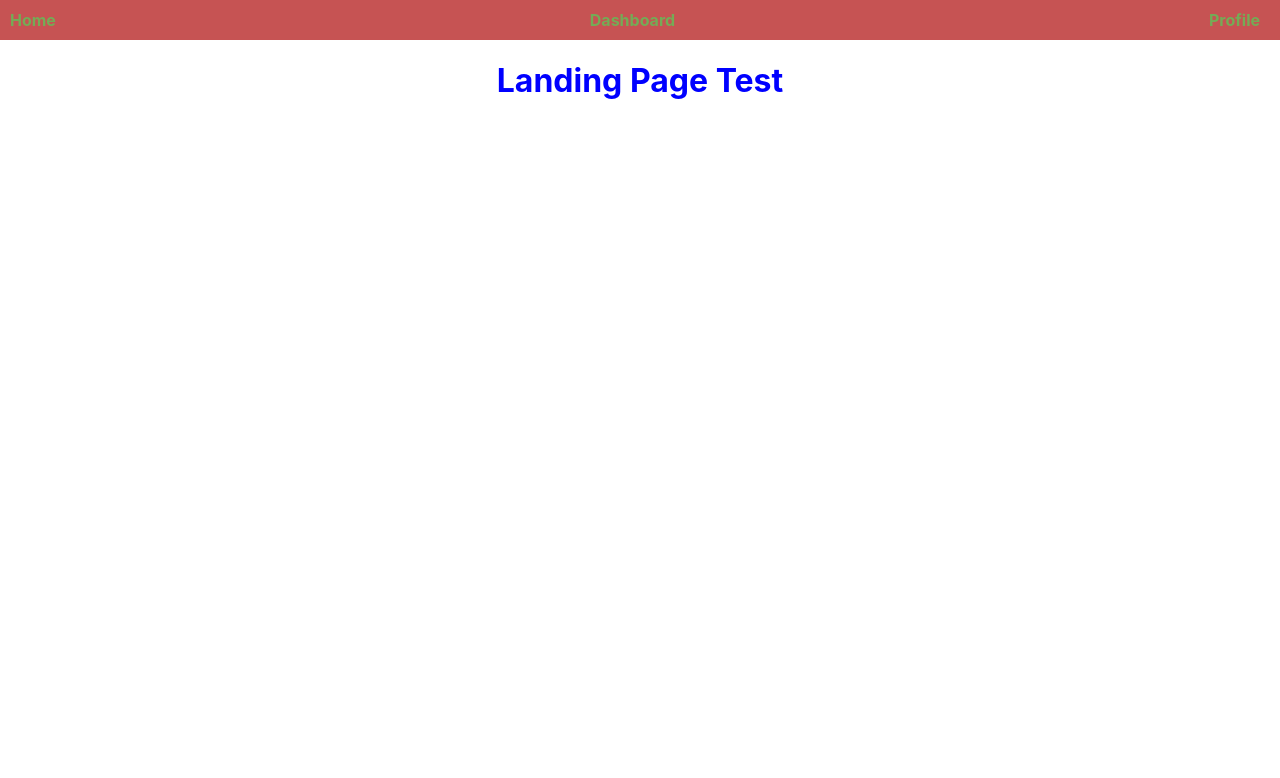
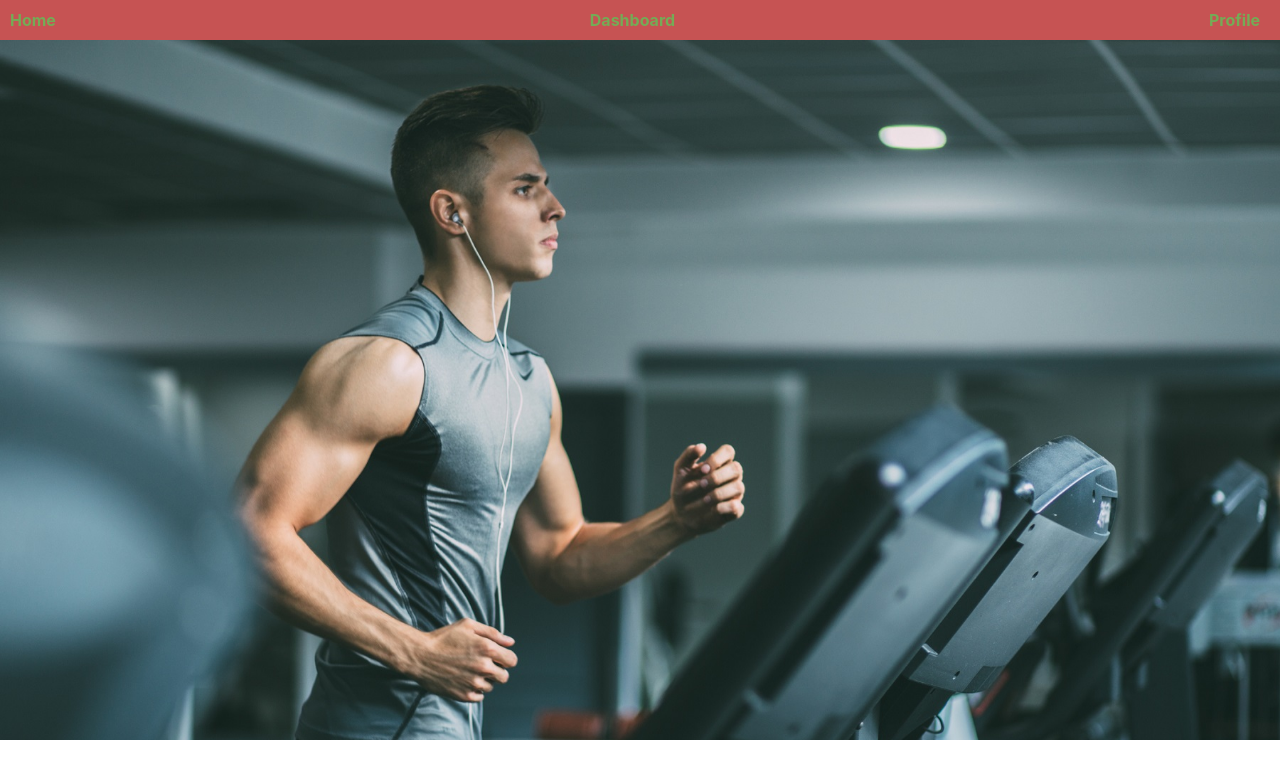
Before and after one commit to Kevrev/FitFlow, a React (Create React App) app in the folder client/: page / in a window 1280 px wide. Shown: the top 778 px of the page. Built offline with nearby package versions, Linux system fonts and the light colour scheme.

Commit message:
added banner image placeholder and respective css

```diff
--- a/client/src/pages/Landing.js
+++ b/client/src/pages/Landing.js
@@ -4,9 +4,9 @@
 function Landing() {
     return (
         <div className="Landing">
-        <header className="Landing-header">
-            <h1>Landing Page Test</h1>
-        </header>
+            <div className="banner-container">
+                <div className="banner"></div>
+            </div>
         </div>
     );
     }
--- a/client/src/styles/Landing.scss
+++ b/client/src/styles/Landing.scss
@@ -1,3 +1,15 @@
-h1 {
-    color: blue;
+.banner-container {
+
+    width: 100%;
+    height: 60vh;
+
 }
+
+.banner {
+    width: 100%;
+    height: 700px;
+    background-image: url('../assets/images/banner-image.jpg');
+    background-size: cover; /* or 'contain', depending on your preference */
+    background-repeat: no-repeat;
+    background-position: center top;
+}
```
Also changed, not shown: client/src/assets/images/banner-image.jpg (added).
